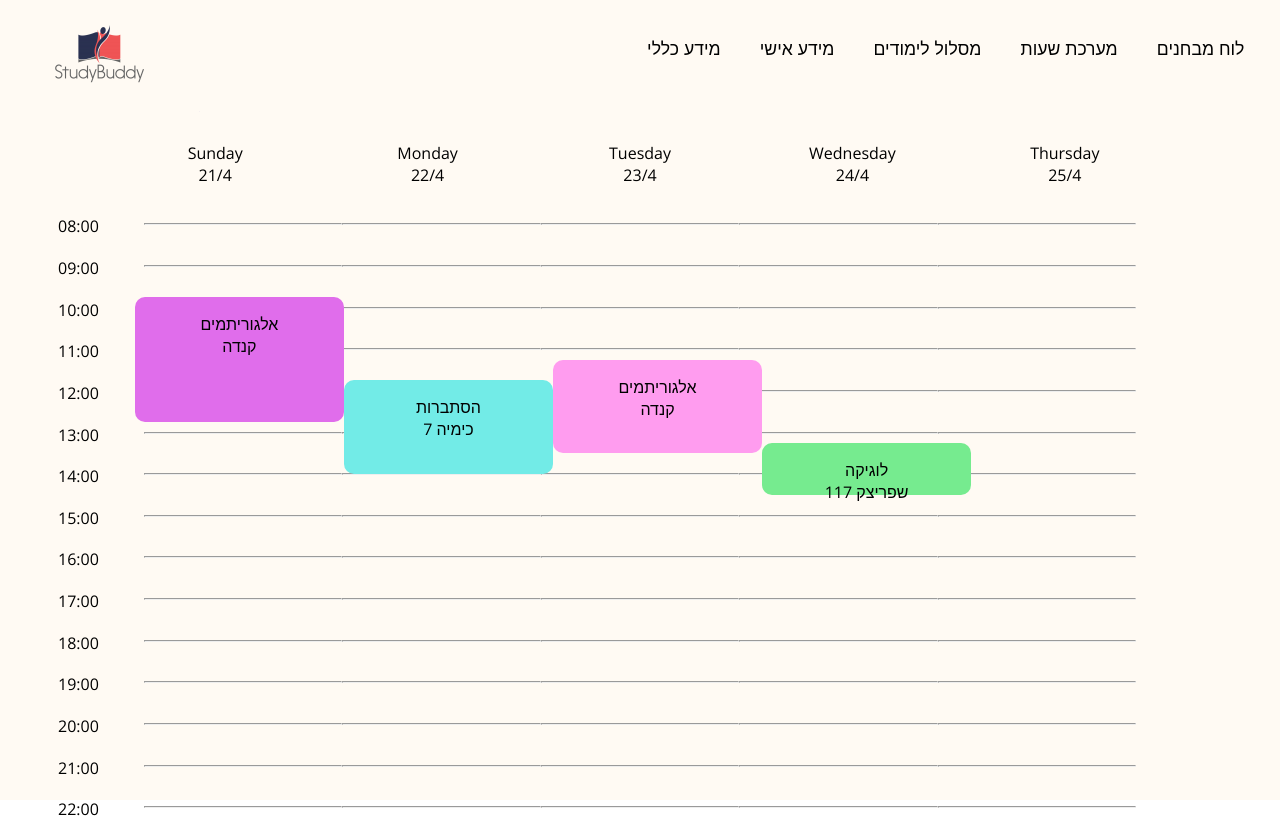
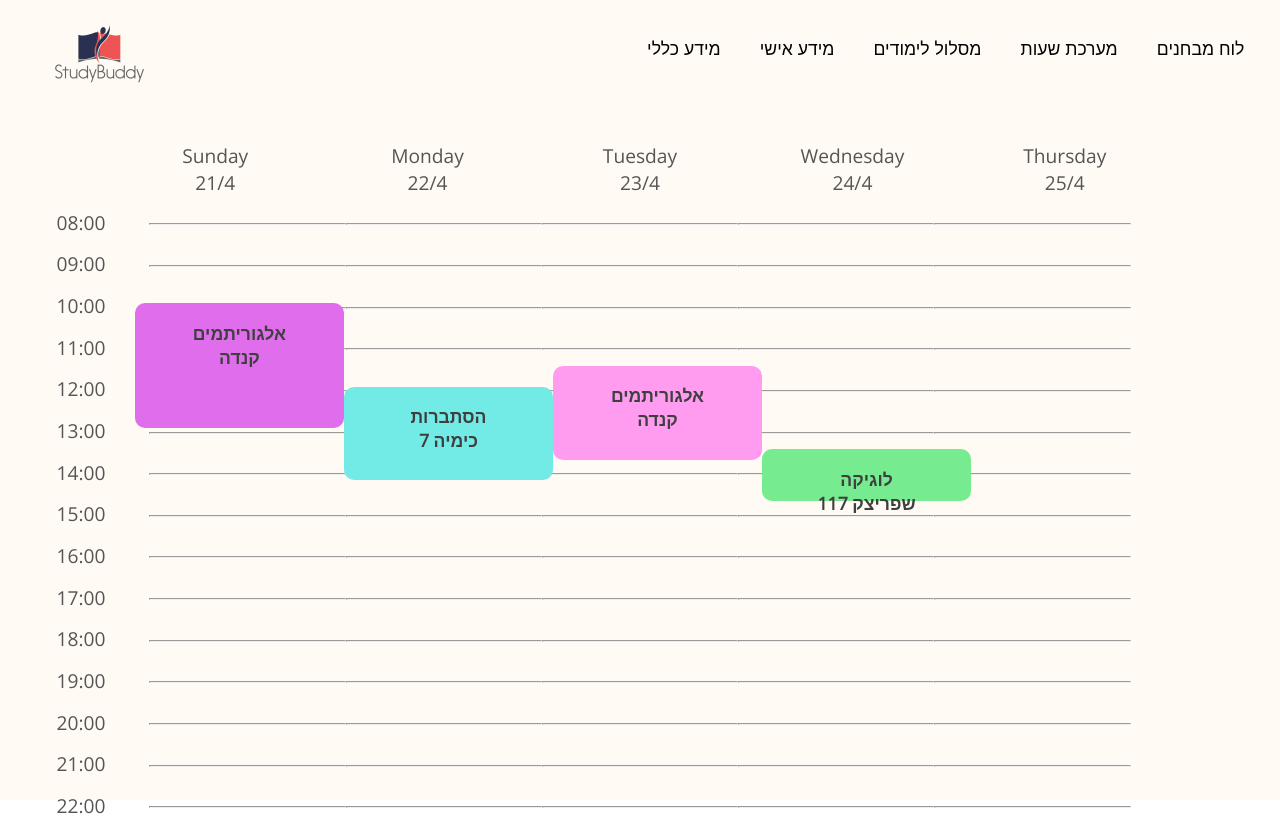
Before and after one commit to sashatankov/studybuddy, a React (Create React App) app: page / in a window 1280 px wide. Both pictures are taken after a click on the button "מערכת שעות". Built offline with nearby package versions, Linux system fonts and the light colour scheme.

Commit message:
small schedule screen changes: i.e fonts

```diff
--- a/package.json
+++ b/package.json
@@ -2,11 +2,11 @@
   "name": "studybuddy",
   "version": "0.1.0",
   "private": true,
-  "homepage": "https://sashatankov.github.io/studybuddy",
+  "homepage": "https://sashatankov.github.io/studybuddyapp",
   "dependencies": {
+    "gh-pages":"^2.0.1",
     "classnames": "^2.2.6",
     "color": "^3.1.1",
-    "gh-pages": "^1.1.0",
     "grommet": "^2.7.0",
     "grommet-controls": "^1.1.19",
     "link": "^0.1.5",
--- a/src/components/Exams/Calendar/CalendarRow/CalendarRow.css
+++ b/src/components/Exams/Calendar/CalendarRow/CalendarRow.css
@@ -15,7 +15,7 @@
     position: absolute;
     top: 5%;
     left: 5%;
-    color: #999999;
+    color: #555555;
 }
 .calendarrow {
     width: 80%;
--- a/src/components/Schedule/ScheduleEvent/ScheduleEvent.js
+++ b/src/components/Schedule/ScheduleEvent/ScheduleEvent.js
@@ -75,14 +75,18 @@ export default class ScheduleEvent extends Component {
       const pos= {
           position: 'absolute',
           left: (8.333 + 1.4 + ((this.day - 1) * 16.666)).toString().concat("%"),
-          top: (3.333 - 1 + 6.666 * ((this.startTime - 800) / 100)).toString().concat("%"),
+          top: (3.333 + 6.666 * ((this.startTime - 800) / 100)).toString().concat("%"),
           width: "16.666%",
           height: (6.666 * ((this.endTime - this.startTime) / 100)).toString().concat("%"),
           zIndex: '10',
           backgroundColor: this._getColor(),
           borderRadius: "10px",
           textAlign: "center",
-          padding: "0"
+          padding: "0",
+          fontWeight: "600",
+          color: "#3f3f3f",
+          fontSize: "1.1em",
+          boxSizing: "border-box"
       };
 
       return pos;
--- a/src/components/Schedule/ScheduleEventDetailsBox/ScheduleEventDetailsBox.css
+++ b/src/components/Schedule/ScheduleEventDetailsBox/ScheduleEventDetailsBox.css
@@ -33,7 +33,7 @@
     top: 0;
     left:0;
     width: 100%;
-    height: 100%;
+    height: 101.75%;
     padding: 0;
     margin: 0;
     background-color: rgba(0, 0, 0, 0.5);
--- a/src/components/Schedule/ScheduleHeader/ScheduleHeader.css
+++ b/src/components/Schedule/ScheduleHeader/ScheduleHeader.css
@@ -11,7 +11,8 @@
     width: 16.666%;
     height: 100%;
     text-align: center;
-    //border-bottom: 1px solid #bbbbbb;
+    color: #555555;
+    font-size: 1.2em;
 
 }
 .blank {
--- a/src/components/Schedule/ScheduleRow/ScheduleRow.css
+++ b/src/components/Schedule/ScheduleRow/ScheduleRow.css
@@ -5,14 +5,17 @@
     margin: 0;
 }
 .rowCellTime {
-    padding: 1em;
+    padding: 0.5em 1em 1em 1em;
     height: 100%;
     width: 8.333%;
     text-align: center;
+    color: #555555;
+    font-size: 1.2em;
+
 
 }
 .rowCell {
-    padding: 1em 0em 2.37em 0em;
+    padding: 1em 0 2.37em 0;
     height: 100%;
     width: 16.666%;
     display: table-cell;
```
Also changed, not shown: 2 other files (tests, documents, lock files or other folders).
